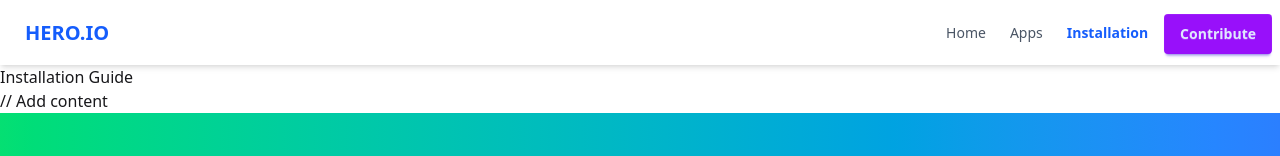
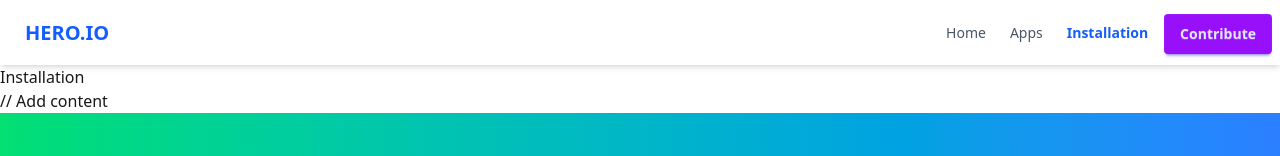
Before and after one commit to TheLunatic1/Hero-IO, a React (Vite) app in the folder hero-io/: page /installation in a window 1280 px wide. Shown: the top 156 px of the page. Built offline with nearby package versions, Linux system fonts and the light colour scheme.

Commit message:
Update Installation.jsx

```diff
--- a/hero-io/src/components/Installation/Installation.jsx
+++ b/hero-io/src/components/Installation/Installation.jsx
@@ -3,7 +3,7 @@ import React from 'react';
 const Installation = () => {
   return (
     <div>
-      <h1>Installation Guide</h1>
+      <h1>Installation</h1>
       // Add content
     </div>
   );
```
